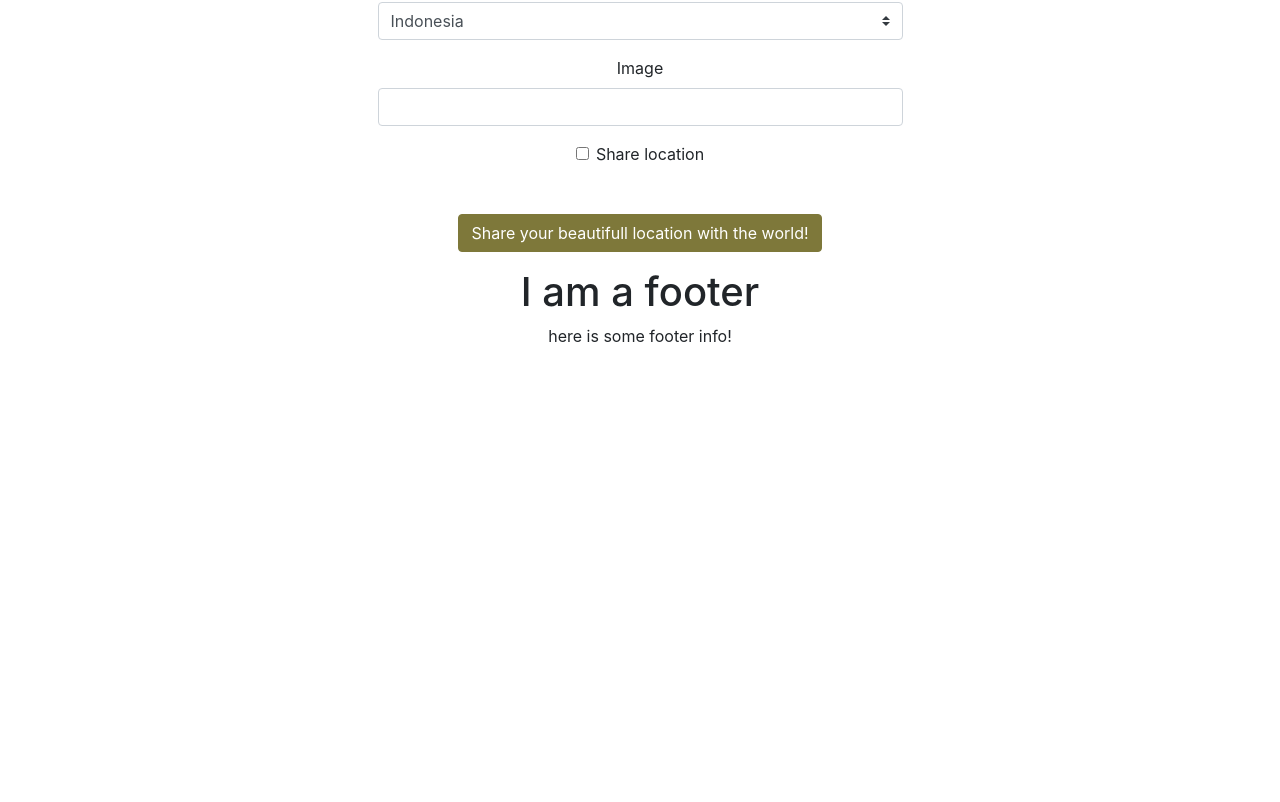
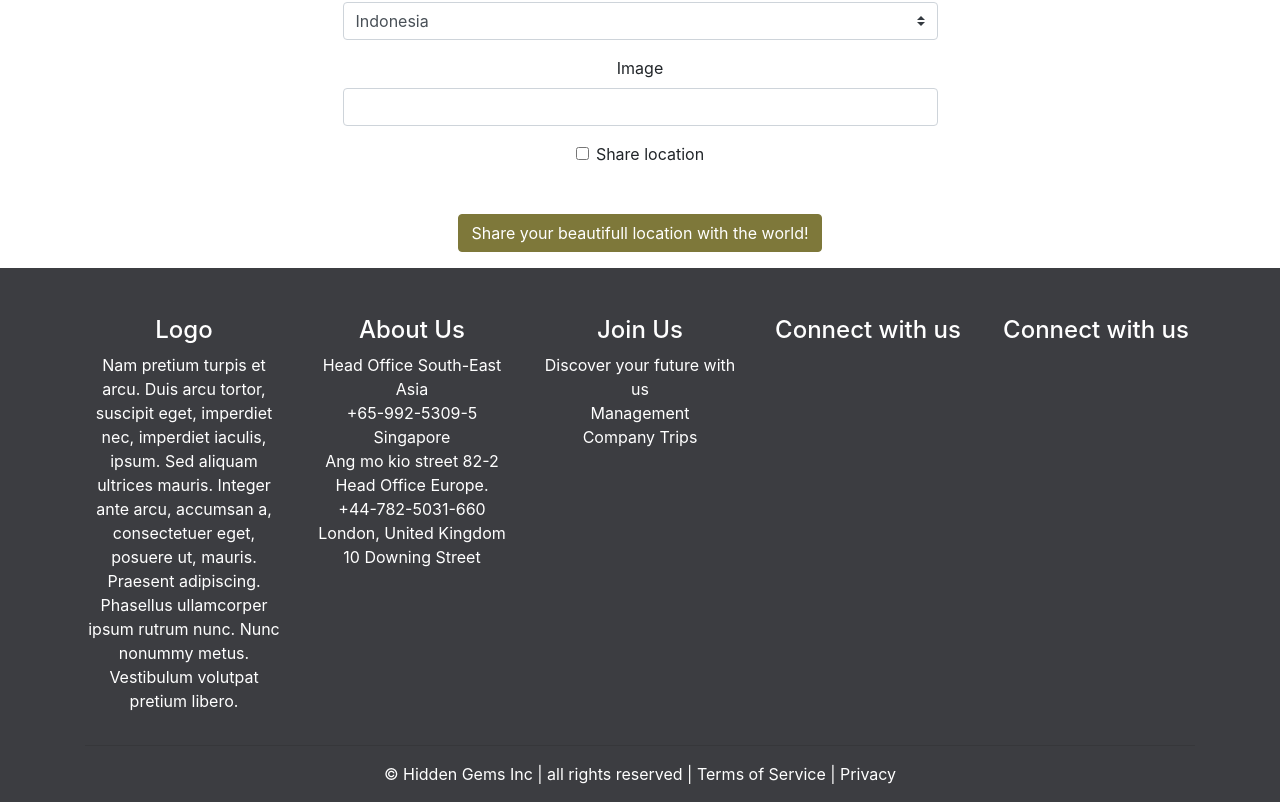
Before and after one commit to SmitnAntonyDv/Portfolio_Hidden_Gems_Client, a React (Create React App) app: page /user/postlocation in a window 1280 px wide. Shown: the part 430-1232 px from the top of the page. Before the commit the page ends 800 px from the top, so only its background shows below. Built offline with nearby package versions, Linux system fonts and the light colour scheme; no server answers.

Commit message:
basic footer style added with some info

```diff
--- a/package.json
+++ b/package.json
@@ -21,7 +21,7 @@
     "react-scripts": "3.4.1",
     "redux": "^4.0.5",
     "redux-thunk": "^2.3.0",
-    "sass": "^1.26.9"
+    "sass": "^1.26.10"
   },
   "scripts": {
     "start": "react-scripts start",
--- a/src/App.css
+++ b/src/App.css
@@ -1,4 +1,7 @@
 .App {
+  display: flex;
+  flex-direction: column;
+  min-height: 100vh;
   text-align: center;
 }
 
--- a/src/App.js
+++ b/src/App.js
@@ -1,5 +1,6 @@
 import React, { useEffect } from "react";
 import "./App.css";
+import "./App.scss";
 
 import MessageBox from "./components/MessageBox";
 import { Switch, Route } from "react-router-dom";
@@ -28,6 +29,7 @@ function App() {
 
   return (
     <div className='App'>
+      <div className='content-wrap'>
         <Toolbar />
         <MessageBox />
         <Switch>
@@ -44,6 +46,7 @@ function App() {
           <Route path='/signup' component={Signup} />
           <Route path='/user/postlocation' component={PostPage} />
         </Switch>
+      </div>
       <Footer />
     </div>
   );
--- /dev/null
+++ b/src/App.scss
@@ -0,0 +1 @@
+@import "styles/Footer/footer.scss";
--- a/src/components/footer/Footer.js
+++ b/src/components/footer/Footer.js
@@ -2,9 +2,75 @@ import React from "react";
 
 export default function Footer() {
   return (
-    <div>
-      <h1>I am a footer </h1>
-      <p>here is some footer info!</p>
+    <div className='main-footer'>
+      <div className='container'>
+        <div className='row'>
+          {/* Colum1 */}
+          <div className='col'>
+            <h4>Logo</h4>
+            <ul className='list-unstyled'>
+              <li>
+                Nam pretium turpis et arcu. Duis arcu tortor, suscipit eget,
+                imperdiet nec, imperdiet iaculis, ipsum. Sed aliquam ultrices
+                mauris. Integer ante arcu, accumsan a, consectetuer eget,
+                posuere ut, mauris. Praesent adipiscing. Phasellus ullamcorper
+                ipsum rutrum nunc. Nunc nonummy metus. Vestibulum volutpat
+                pretium libero.
+              </li>
+            </ul>
+          </div>
+          {/* Colum2 */}
+          <div className='col'>
+            <h4>About Us</h4>
+            <ul className='list-unstyled'>
+              <li>Head Office South-East Asia</li>
+              <li>+65-992-5309-5</li>
+              <li>Singapore</li>
+              <li>Ang mo kio street 82-2</li>
+              <li>Head Office Europe.</li>
+              <li>+44-782-5031-660</li>
+              <li>London, United Kingdom</li>
+              <li>10 Downing Street</li>
+            </ul>
+          </div>
+          {/* colum2 */}
+          <div className='col'>
+            <h4>Join Us</h4>
+            <ul className='list-unstyled'>
+              <li>Discover your future with us</li>
+              <li>Management</li>
+              <li>Company Trips</li>
+            </ul>
+          </div>
+          {/* colum3 */}
+          <div className='col'>
+            <h4>Connect with us</h4>
+            <ul className='list-unstyled'>
+              <li></li>
+              <li></li>
+              <li></li>
+              <li></li>
+            </ul>
+          </div>
+          {/* colum4 */}
+          <div className='col'>
+            <h4>Connect with us</h4>
+            <ul className='list-unstyled'>
+              <li></li>
+              <li></li>
+              <li></li>
+              <li></li>
+            </ul>
+          </div>
+        </div>
+        <hr />
+        <div className='row'>
+          <p className='col-sm'>
+            &copy;{new Date().getFullYear} Hidden Gems Inc | all rights reserved
+            | Terms of Service | Privacy
+          </p>
+        </div>
+      </div>
     </div>
   );
 }
--- a/src/components/navbar/Toolbar.js
+++ b/src/components/navbar/Toolbar.js
@@ -38,7 +38,7 @@ export default function Toolbar() {
   }
 
   return (
-    <Navbar collapseOnSelect expand='lg' bg='dark' variant='dark'>
+    <Navbar collapseOnSelect expand='lg' bg='dark' variant='dark' fluid>
       <Navbar.Brand href='/'>Explore Hidden Gems</Navbar.Brand>
       <Navbar.Toggle aria-controls='responsive-navbar-nav' />
       <Navbar.Collapse id='responsive-navbar-nav'>
--- a/src/pages/PostPage.js
+++ b/src/pages/PostPage.js
@@ -73,7 +73,7 @@ export default function PostPage() {
 
   return (
     <div>
-      <Container>
+      <Container fluid>
         <h2>Please fill in all fields to share your post</h2>
         <Form as={Col} md={{ span: 6, offset: 3 }} className='mt-5'>
           <Form.Group>
--- /dev/null
+++ b/src/styles/Footer/footer.scss
@@ -0,0 +1,17 @@
+.main-footer {
+  color: white;
+  background-color: #3c3d41;
+  padding-top: 3em;
+  position: relative;
+  bottom: 0;
+  width: 100%;
+}
+.page-container {
+  display: flex;
+  flex-direction: column;
+  min-height: 100vh;
+  text-align: center;
+}
+.content-wrap {
+  flex: 1;
+}
```
Also changed, not shown: src/styles/something.scss (added), 1 other file (tests, documents, lock files or other folders). Lines whose indentation alone changed are shown as unchanged.
